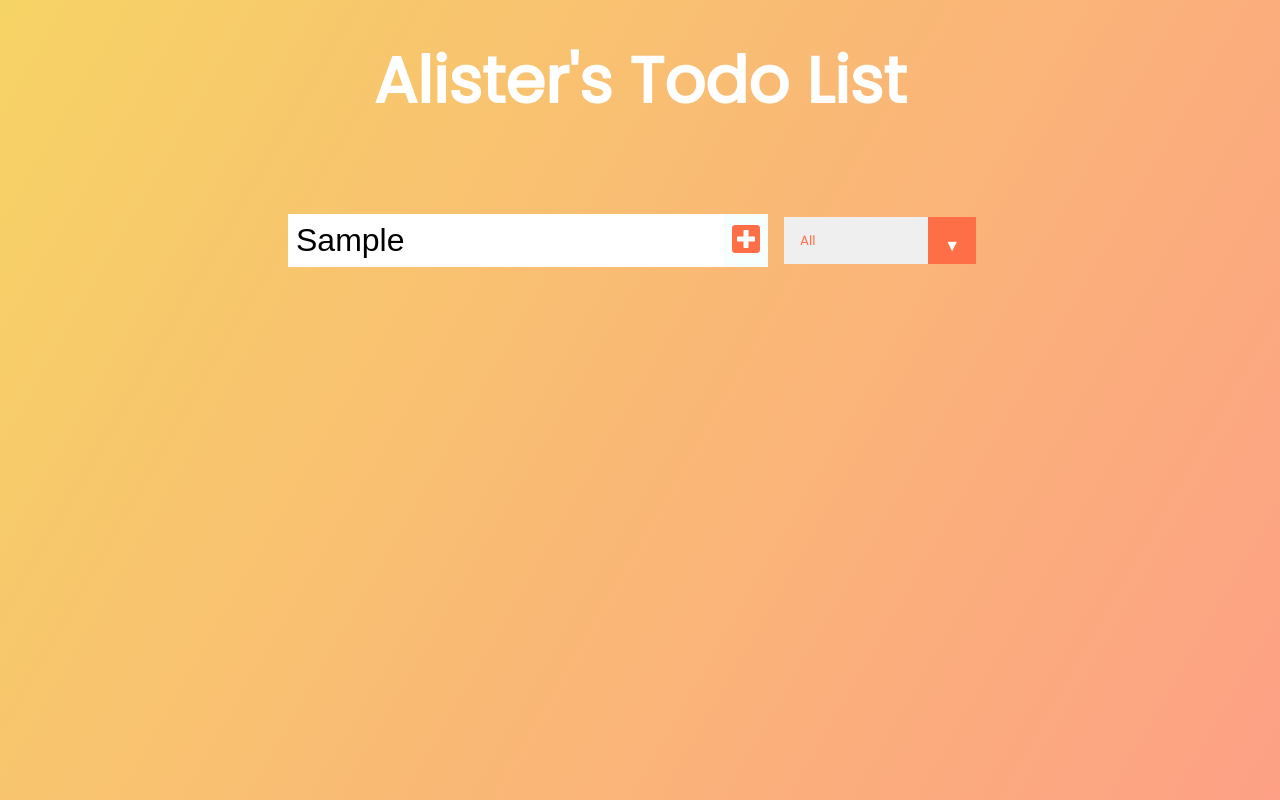
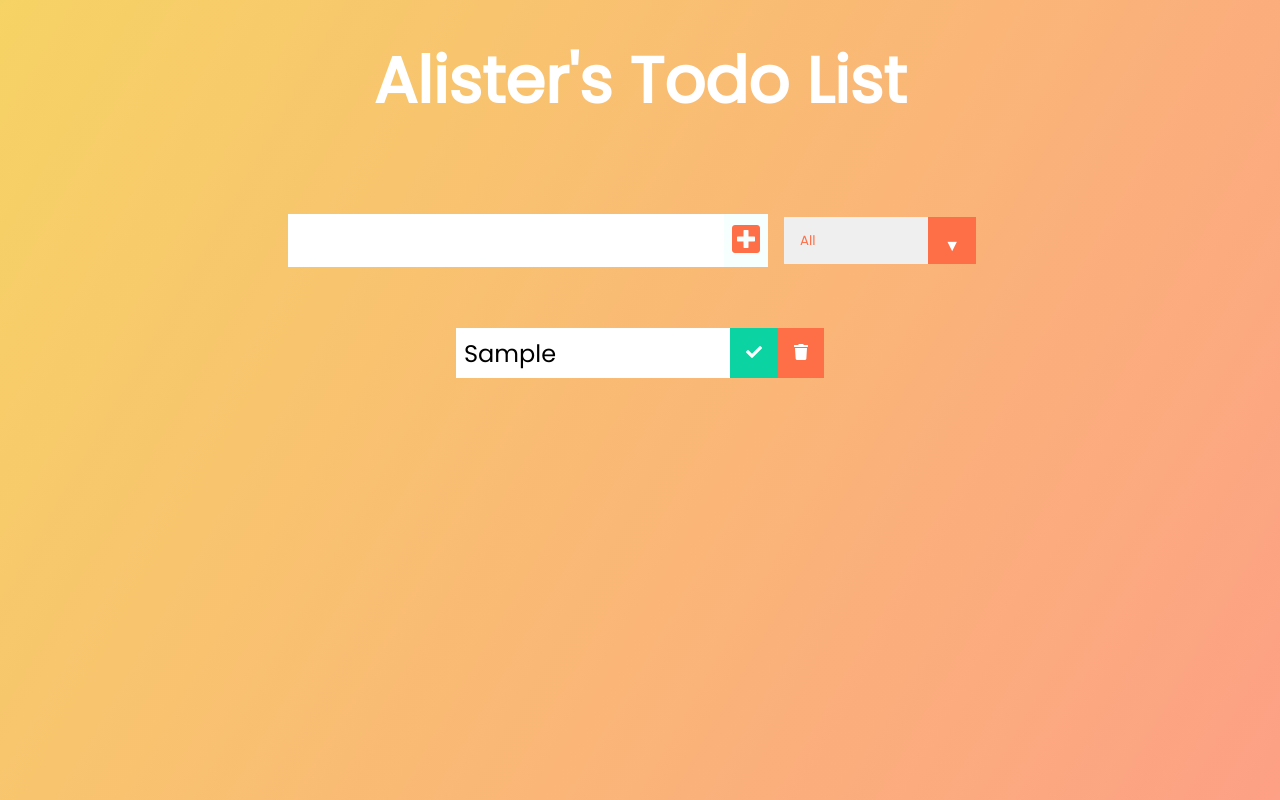
Before and after one commit to alisterhuysmans/todo-react-vite, a React (Vite) app: page / in a window 1280 px wide. Both pictures are taken after typing "Sample" into the empty fields and a click on the button 746 px from the left and 240 px from the top of the page. Built offline with nearby package versions, Linux system fonts and the light colour scheme.

Commit message:
render Todo input into TodoList dynamically with state object

```diff
--- a/src/App.jsx
+++ b/src/App.jsx
@@ -3,6 +3,7 @@
 //import components
 import Form from "./components/Form.jsx";
 import TodoList from "./components/TodoList.jsx";
+import Todo from "./components/Todo.jsx";
 
 const App = () => {
     const [inputText, setInputText] = useState("");
@@ -18,7 +19,7 @@
                 setTodos={setTodos}
                 setInputText={setInputText}
             />
-            <TodoList />
+            <TodoList todos={todos} />
         </div>
     );
 };
--- a/src/components/Form.jsx
+++ b/src/components/Form.jsx
@@ -1,6 +1,6 @@
 import React from "react";
 
-const Form = ({ setInputText, todos, setTodos, inputText }) => {
+const Form = ({ setInputText, inputText, todos, setTodos }) => {
     const inputTextHandler = (e) => {
         console.log(e.target.value);
         setInputText(e.target.value);
@@ -16,6 +16,7 @@
     return (
         <form>
             <input
+                value={inputText}
                 onChange={inputTextHandler}
                 type="text"
                 className="todo-input"
--- /dev/null
+++ b/src/components/Todo.jsx
@@ -0,0 +1,17 @@
+import React from "react";
+
+const Todo = ({ text }) => {
+    return (
+        <div className="todo">
+            <li className="todo-item">{text}</li>
+            <button className="complete-btn">
+                <i className="fas fa-check"></i>
+            </button>
+            <button className="trash-btn">
+                <i className="fas fa-trash"></i>
+            </button>
+        </div>
+    );
+};
+
+export default Todo;
--- a/src/components/TodoList.jsx
+++ b/src/components/TodoList.jsx
@@ -1,9 +1,16 @@
 import React from "react";
+// import Components
+import Todo from "./Todo";
 
-const TodoList = () => {
+const TodoList = ({ todos }) => {
+    console.log(todos);
     return (
         <div className="todo-container">
-            <ul className="todo-list"></ul>
+            <ul className="todo-list">
+                {todos.map((todo) => (
+                    <Todo key={todo.id} text={todo.text}/>
+                ))}
+            </ul>
         </div>
     );
 };
```
